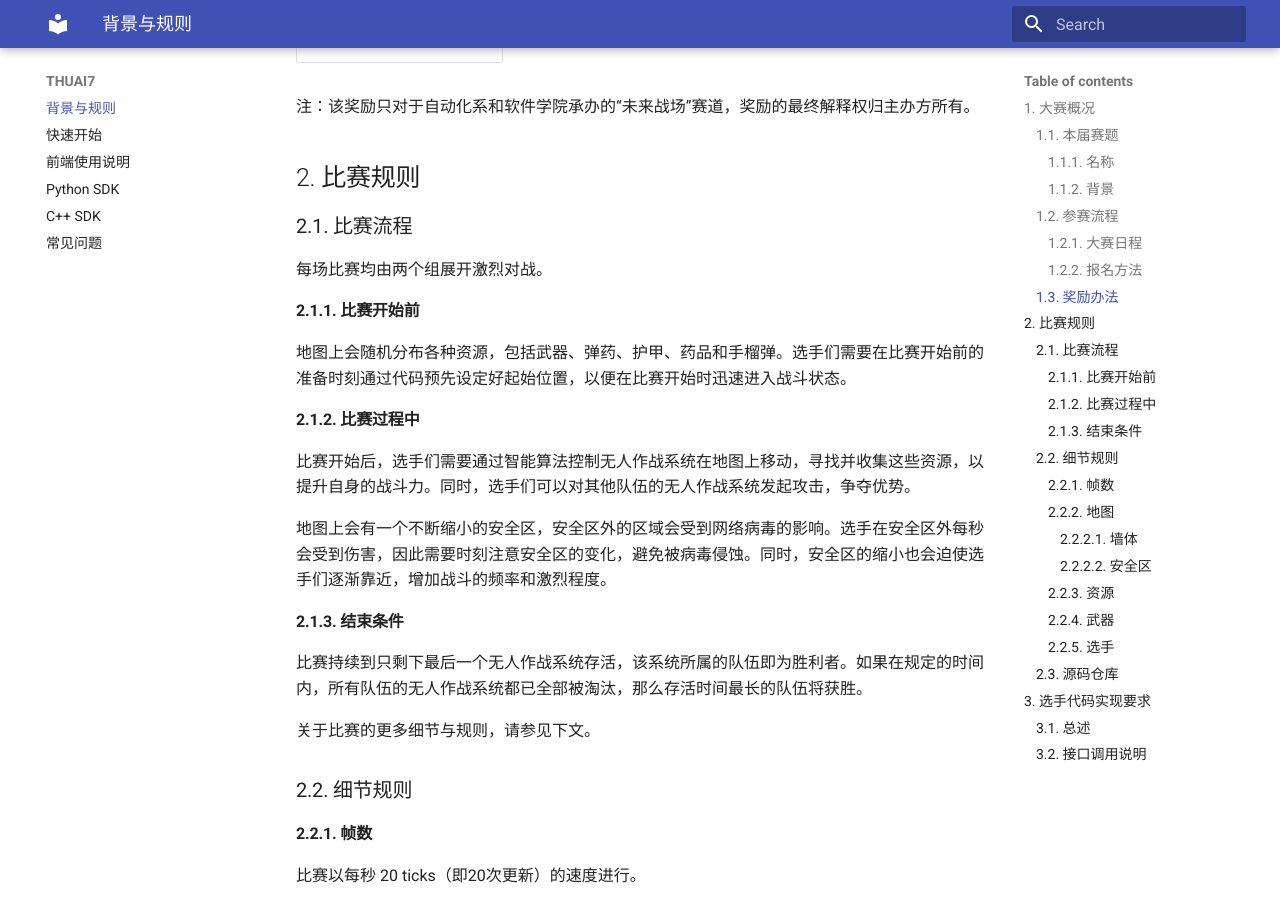
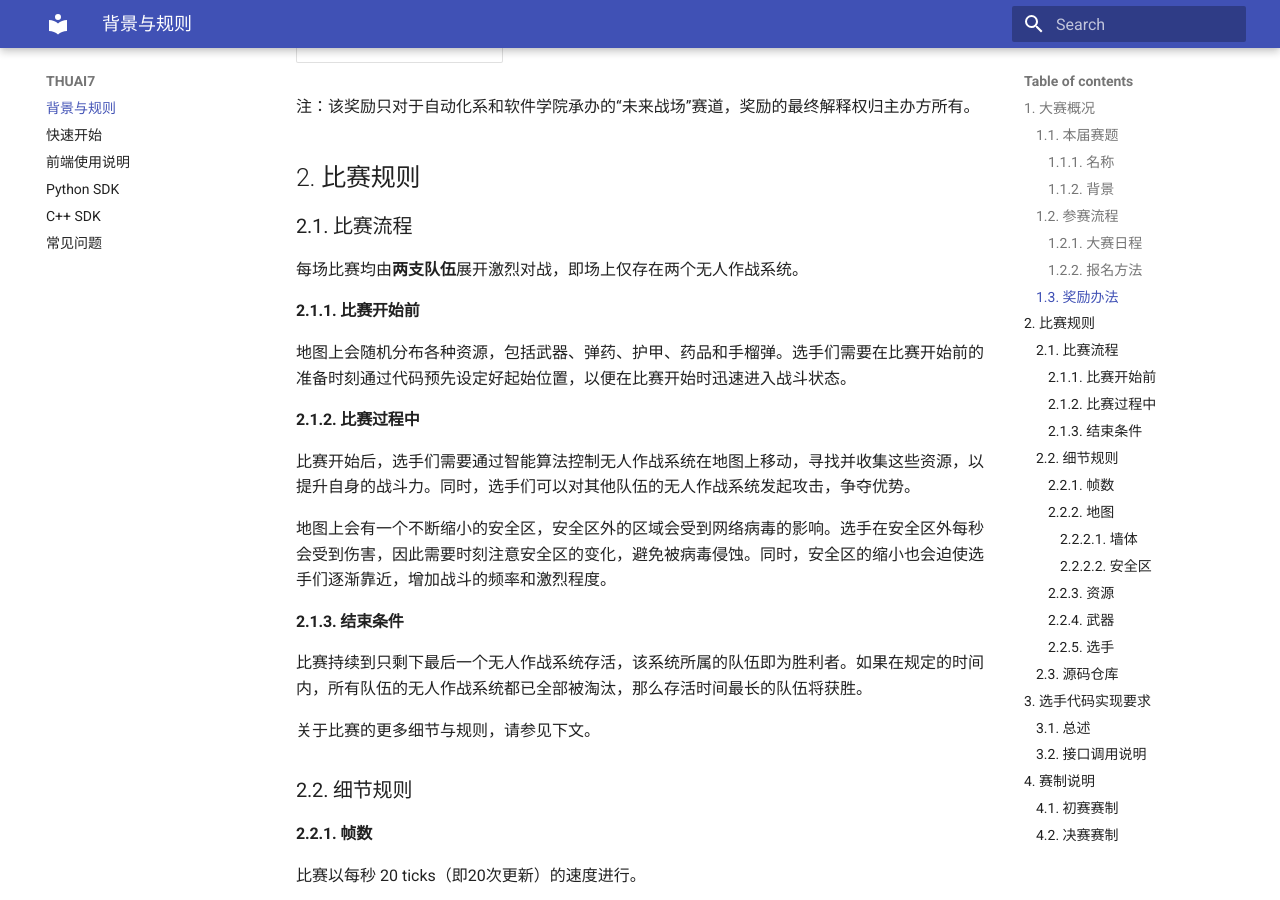
Before and after one commit to thuasta/thuai-7, an MkDocs documentation site: the page built from docs/index.md, in a window 1280 px wide and 900 px high, scrolled down 1363 px. Built offline with MkDocs 1.6.1 and Material for MkDocs 9.7.7, drawn with Linux system fonts in a browser that asks for light colours; some of the changed text lies outside the part shown.

Commit message:
Update index.md

```diff
--- a/docs/index.md
+++ b/docs/index.md
@@ -47,7 +47,7 @@
 
 ### 2.1. 比赛流程
 
-每场比赛均由两个组展开激烈对战。
+每场比赛均由**两支队伍**展开激烈对战，即场上仅存在两个无人作战系统。
 
 #### 2.1.1. 比赛开始前
 
@@ -178,3 +178,13 @@
 ### 3.2. 接口调用说明
 
 选手的代码需要通过预定义的API与比赛服务器进行交互，请点击页面左方查看 [Python SDK 文档](python_sdk.md) 或 [C++ SDK 文档](C++_sdk.md)。
+
+## 4. 赛制说明
+
+### 4.1. 初赛赛制
+
+To be continued...
+
+### 4.2. 决赛赛制
+
+To be continued...
```
